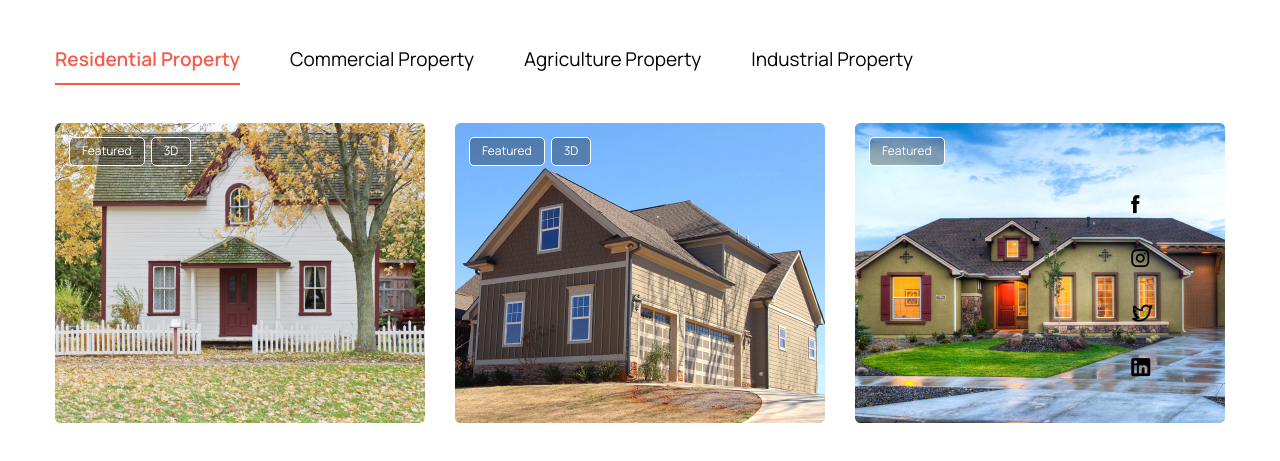
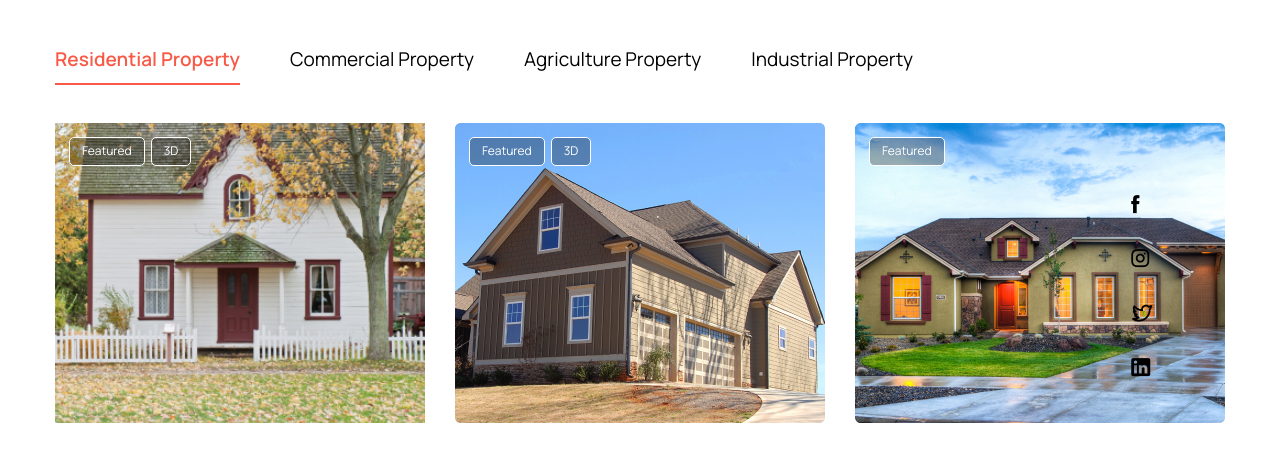
Before and after one commit to MrBushido21/SmartPace, a plain HTML site: page index.html in a window 1280 px wide. In both pictures the pointer is over the picture 240 px from the left and 2032 px from the top of the page. Shown: the part 1759-2220 px from the top of the page. Drawn offline with nearby package versions, Linux system fonts and the light colour scheme; files that its build step writes are made by us from their sources; files whose address does not match are found by name; a web font is replaced by a local one.

Commit message:
Update smartspace.css

```diff
--- a/css/smartspace.css
+++ b/css/smartspace.css
@@ -631,9 +631,17 @@ body._lock {
 }
 .page .estate__image {
   position: relative;
+  overflow: hidden;
 }
 .page .estate__img {
   width: 100%;
+  cursor: pointer;
+}
+.page .estate__img:hover {
+  -webkit-transition: all 0.3s ease 0s;
+  transition: all 0.3s ease 0s;
+  -webkit-transform: scale(1.1);
+          transform: scale(1.1);
 }
 .page .estate__links {
   position: absolute;
```
